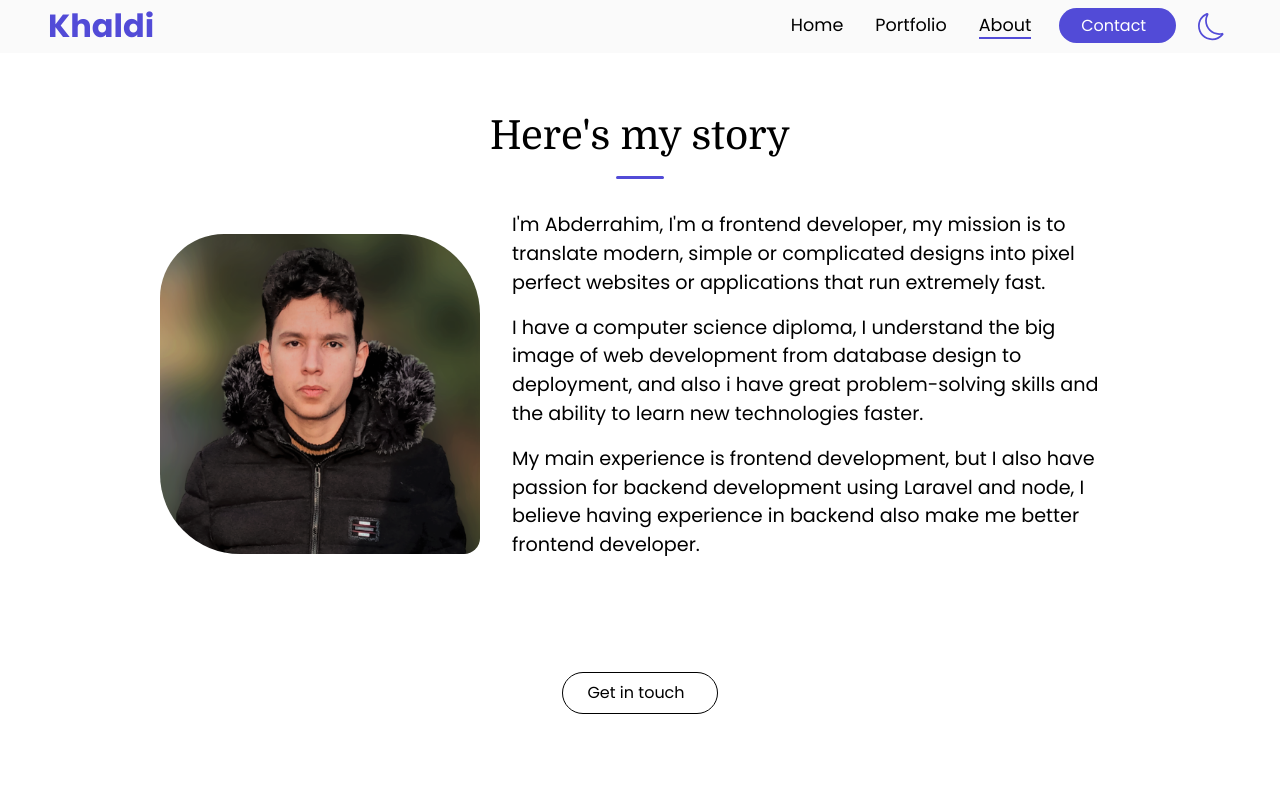
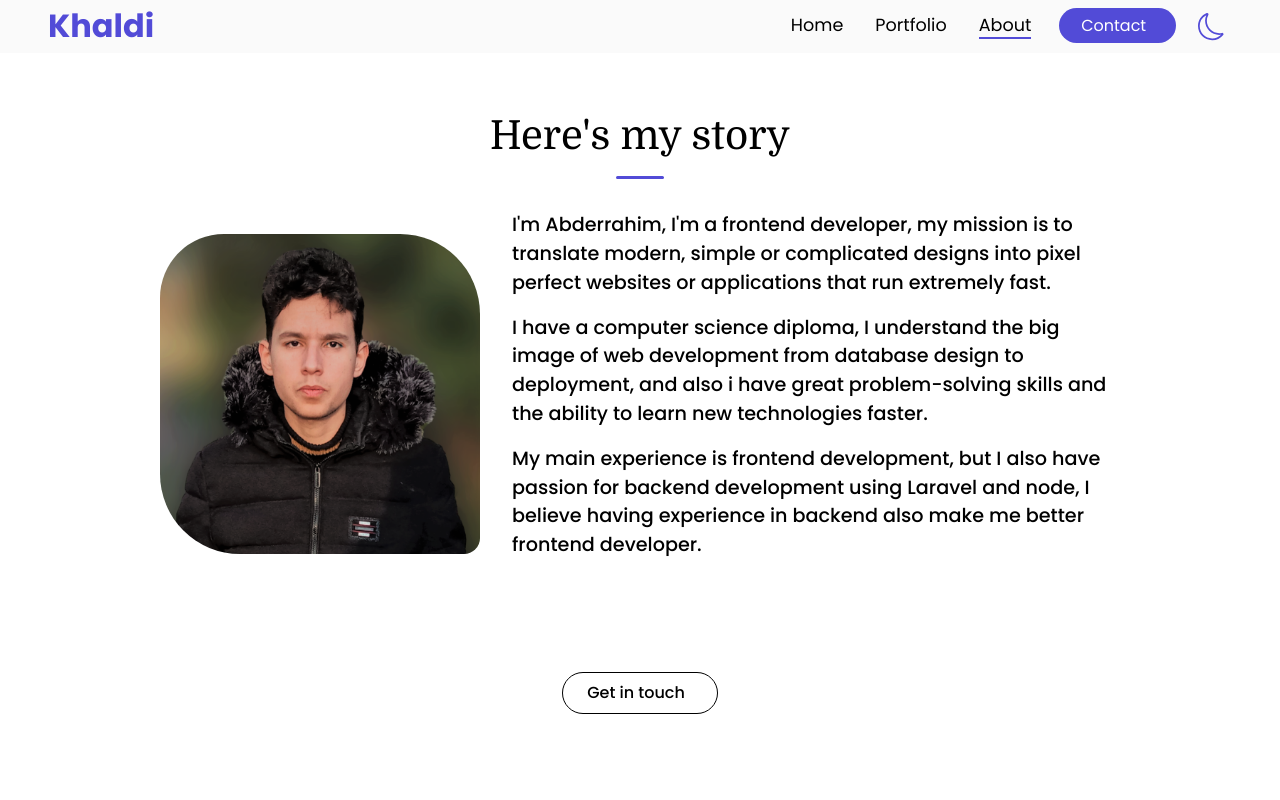
Before and after one commit to devkhaldi/portfolio, a React (Create React App) app: page /about in a window 1280 px wide. Shown: the top 800 px of the page. Built offline with nearby package versions, Linux system fonts and the light colour scheme.

Commit message:
About font

```diff
--- a/src/about/About.css
+++ b/src/about/About.css
@@ -53,7 +53,7 @@
   align-items: center;
   column-gap: 2rem;
   font-size: 1.2rem;
-  font-weight: 400;
+  font-weight: 500;
   margin-top: 1rem;
 }
 .about .intro img {
@@ -74,6 +74,7 @@
   color: var(--black);
   background: transparent;
   font-size: 1rem;
+  font-weight: 500;
   margin: 0 auto;
   padding: 0.5rem 1.5rem;
 }
```
